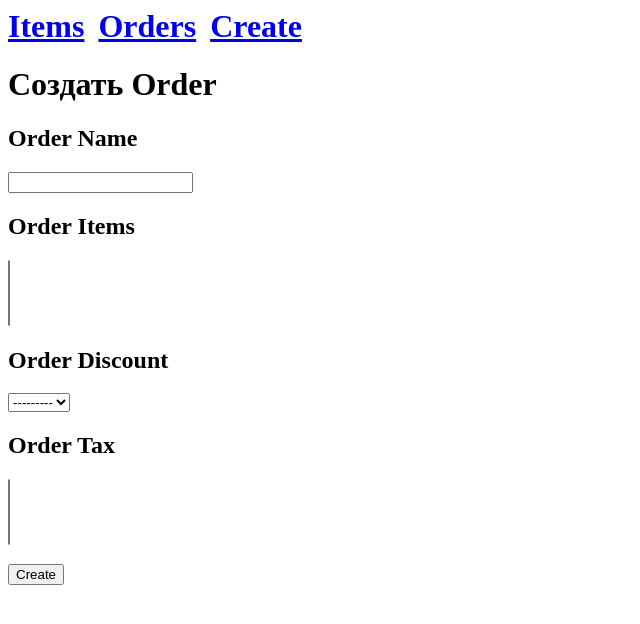
After one commit to ArtemusCoder/Django-Stripe-Test, a Django app: page /create-order/ in a window 1280 px wide. The commit adds this page. Shown: the top 624 px of the page, without its empty margins (0-640 px from the left). Run offline with Django 3.2, Linux system fonts and the light colour scheme; data that the repository does not hold is empty; some libraries are stand-ins or nearby versions.

Commit message:
Django + Stripe 1.2

```diff
--- a/StripeApp/forms.py
+++ b/StripeApp/forms.py
@@ -1,11 +1,11 @@
 from django import forms
-from .models import Item, Discount, Tax
+from .models import Item, Discount, Tax, Order
 
 
 class ProductCreateForm(forms.ModelForm):
     class Meta:
         model = Item
-        fields = ['name', 'description', 'price']
+        fields = ['name', 'description', 'price', 'currency']
 
 
 class DiscountCreateForm(forms.ModelForm):
@@ -18,3 +18,9 @@ class TaxCreateForm(forms.ModelForm):
     class Meta:
         model = Tax
         fields = ['name', 'description', 'inclusive', 'percentage']
+
+
+class OrderCreateForm(forms.ModelForm):
+    class Meta:
+        model = Order
+        fields = ['name', 'items', 'discount', 'tax']
--- a/StripeApp/models.py
+++ b/StripeApp/models.py
@@ -6,6 +6,7 @@ class Item(models.Model):
     description = models.TextField()
     price_id = models.CharField(max_length=255)
     price = models.IntegerField()
+    currency = models.CharField(max_length=3)
 
     def __str__(self):
         return "ID: " + str(self.pk) + " - " + self.name
@@ -17,6 +18,9 @@ class Discount(models.Model):
     amount_of = models.FloatField(null=True, blank=True)
     percent_of = models.FloatField(null=True, blank=True)
 
+    def __str__(self):
+        return "ID: " + str(self.pk) + " - " + self.name
+
 
 class Tax(models.Model):
     id_stripe = models.CharField(max_length=255)
@@ -24,6 +28,9 @@ class Tax(models.Model):
     description = models.CharField(max_length=255)
     inclusive = models.BooleanField()
     percentage = models.FloatField()
+
+    def __str__(self):
+        return "ID: " + str(self.pk) + " - " + self.name + " - " + str(self.percentage) + "%"
 
 
 class Order(models.Model):
--- a/StripeApp/templates/StripeApp/create.html
+++ b/StripeApp/templates/StripeApp/create.html
@@ -4,5 +4,6 @@
         <li><a href="{% url 'create-item' %}">Create Item</a></li>
         <li><a href="{% url 'create-discount' %}"> Create Discount</a></li>
         <li><a href="{% url 'create-tax' %}">Create Tax</a></li>
+        <li><a href="{% url 'create-order' %}">Create Order</a></li>
     </ul>
 {% endblock %}
--- /dev/null
+++ b/StripeApp/templates/StripeApp/create/create-order.html
@@ -0,0 +1,22 @@
+{% extends "StripeApp/base.html" %}
+{% load crispy_forms_tags %}
+{% block content %}
+    <h1>Создать Order</h1>
+    <form method="POST" enctype="multipart/form-data">
+            {% csrf_token %}
+            <h2>Order Name</h2>
+            {{ form.name }}
+            <br />
+            <h2>Order Items</h2>
+            {{ form.items }}
+            <br />
+            <h2>Order Discount</h2>
+            {{ form.discount }}
+            <br />
+            <h2>Order Tax</h2>
+            {{ form.tax }}
+            <br />
+            <br />
+            <button type="submit">Create</button>
+        </form>
+{% endblock %}
--- a/StripeApp/templates/StripeApp/create/create-product.html
+++ b/StripeApp/templates/StripeApp/create/create-product.html
@@ -13,6 +13,9 @@
             <h2>Item Price (10.00$ => input: 1000)</h2>
             {{ form.price }}
             <br />
+            <h2>Item Currency (ISO Code)</h2>
+            {{ form.currency }}
+            <br />
             <br />
             <button type="submit">Создать</button>
         </form>
--- a/StripeApp/templates/StripeApp/item/item.html
+++ b/StripeApp/templates/StripeApp/item/item.html
@@ -6,7 +6,7 @@
     <body>
         <h1>{{ item.name }}</h1>
         <p>{{ item.description }}</p>
-        <p>{{ price }}</p>
+        <p>{{ price }} {{ item.currency }}</p>
         <button id="buy-button">Buy</button>
         <script type="text/javascript">
             var stripe = Stripe('{{ PUBLIC_KEY }}');
--- a/StripeApp/urls.py
+++ b/StripeApp/urls.py
@@ -16,4 +16,5 @@ urlpatterns = [
     path('create-item/', views.createProduct, name="create-item"),
     path('create-discount/', views.createDiscount, name="create-discount"),
     path('create-tax/', views.createTax, name="create-tax"),
+    path('create-order/', views.createOrder, name="create-order"),
 ]
--- a/StripeApp/views.py
+++ b/StripeApp/views.py
@@ -6,7 +6,7 @@ import stripe
 from django.views.generic import TemplateView
 from django.views.generic import ListView
 from django.http import HttpResponseNotFound
-from .forms import ProductCreateForm, DiscountCreateForm, TaxCreateForm
+from .forms import ProductCreateForm, DiscountCreateForm, TaxCreateForm, OrderCreateForm
 
 from .models import Item, Order
 
@@ -36,11 +36,13 @@ def createProduct(request):
             item = form.save()
             name = form.cleaned_data.get('name')
             description = form.cleaned_data.get('description')
+            currency = form.cleaned_data.get('currency')
             price = form.cleaned_data.get('price')
             try:
                 product = stripe.Product.create(name=name, description=description)
-                price_stripe = stripe.Price.create(unit_amount=price, currency='usd', product=product['id'])
-            except:
+                price_stripe = stripe.Price.create(unit_amount=price, currency=currency, product=product['id'])
+            except Exception as e:
+                print(e)
                 return redirect('cancel')
             item.price_id = price_stripe['id']
             item.save()
@@ -89,6 +91,16 @@ def createTax(request):
     return render(request, 'StripeApp/create/create-tax.html', {'form': form})
 
 
+def createOrder(request):
+    if request.method == 'POST':
+        form = OrderCreateForm(request.POST)
+        if form.is_valid():
+            form.save()
+            return redirect('orders')
+    else:
+        form = OrderCreateForm()
+    return render(request, 'StripeApp/create/create-order.html', {'form': form})
+
 class OrderListView(ListView):
     model = Order
     template_name = 'StripeApp/order/orders.html'
@@ -114,7 +126,8 @@ def buy(request, pk):
                     mode="payment",
                 )
                 return JsonResponse(session)
-            except:
+            except Exception as e:
+                print(e)
                 return HttpResponseNotFound("Problems with Stripe: ")
         else:
             return HttpResponseNotFound("No such item")
@@ -142,7 +155,8 @@ def buy_order(request, pk):
                     discounts=None if order.discount is None else [{"coupon": order.discount.id_stripe}],
                 )
                 return JsonResponse(session)
-            except:
+            except Exception as e:
+                print(e)
                 return HttpResponseNotFound("Problems with Stripe")
         else:
             return HttpResponseNotFound("No such order")
```
Also changed, not shown: StripeApp/migrations/0001_initial.py, StripeApp/migrations/0002_remove_order_discount_order_discount.py (deleted).
